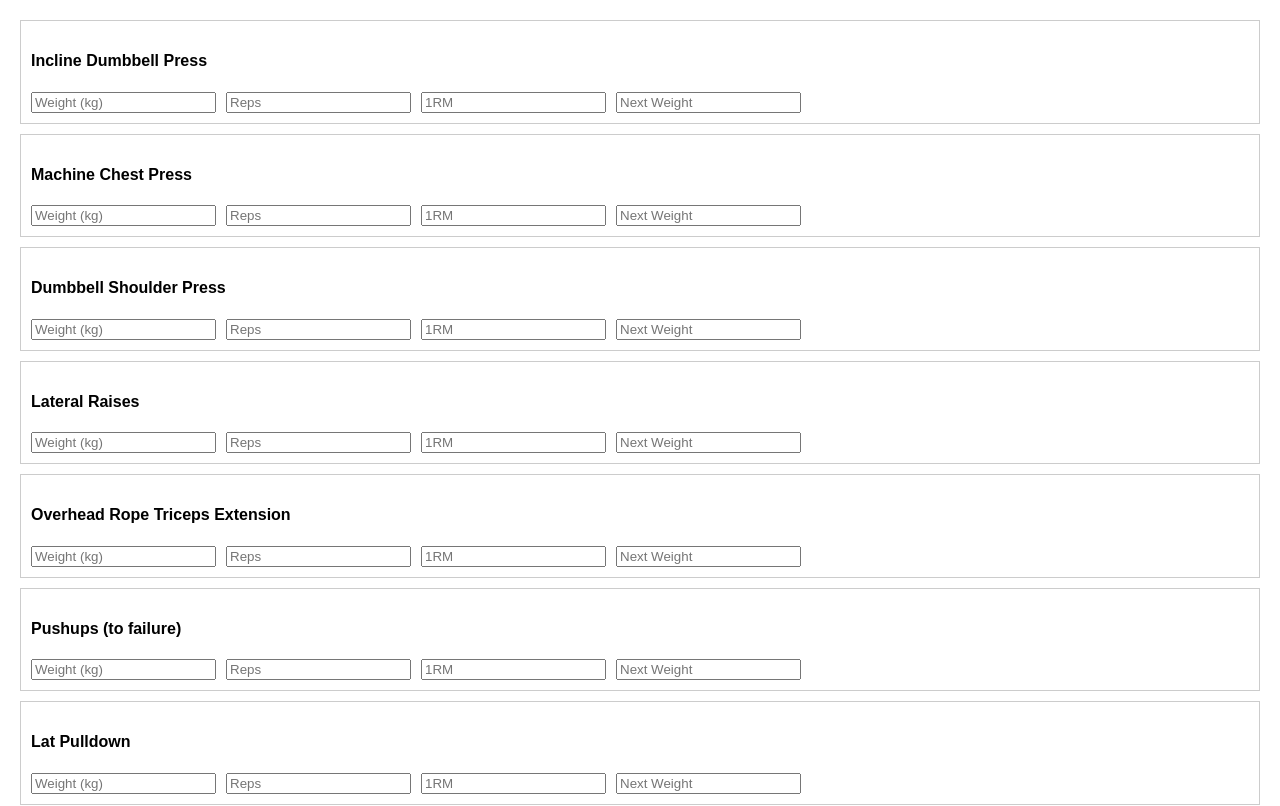
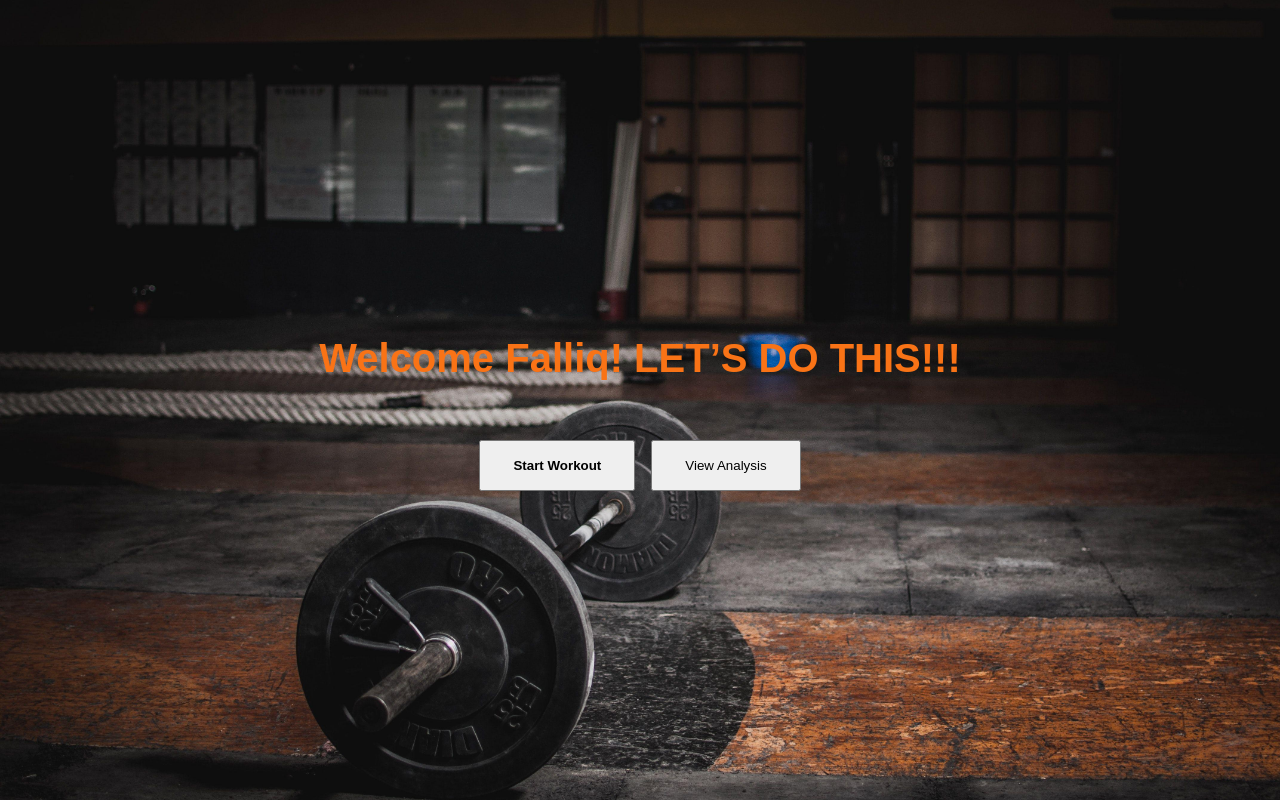
Before and after one commit to mrfalliq/workout-tracker, a React (Create React App) app: page / in a window 1280 px wide. Shown: the top 806 px of the page. Built offline with nearby package versions, Linux system fonts and the light colour scheme.

Commit message:
Finalizing for Vercel deployment

```diff
--- a/package.json
+++ b/package.json
@@ -9,7 +9,8 @@
     "@testing-library/user-event": "^13.5.0",
     "react": "^19.1.0",
     "react-dom": "^19.1.0",
-    "react-scripts": "5.0.1",
+    "react-scripts": "^3.0.1",
+    "recharts": "^2.15.3",
     "web-vitals": "^2.1.4"
   },
   "scripts": {
--- a/src/App.js
+++ b/src/App.js
@@ -1,76 +1,253 @@
-import React, { useState } from "react";
+// Full version with home screen, workout logging, timers, session tracking, and analysis
+import React, { useState, useEffect } from "react";
 
-const exercises = [
-  "Incline Dumbbell Press", "Machine Chest Press", "Dumbbell Shoulder Press",
-  "Lateral Raises", "Overhead Rope Triceps Extension", "Pushups (to failure)",
-  "Lat Pulldown", "Seated Row", "Dumbbell Shrugs", "Face Pulls", "Dumbbell Curls", "Hanging Leg Raises",
-  "Leg Press", "Bulgarian Split Squat", "Hamstring Curls", "Calf Raises", "Walking Lunges",
-  "Arnold Press", "Cable Lateral Raises", "Barbell Curls", "Triceps Pushdowns", "Reverse Pec Deck", "Incline DB Curl + Overhead Triceps (superset)",
-  "Incline Walk (15 mins)", "Battle Rope", "Sled Push", "Cable Crunch", "Ab Rollouts", "Russian Twists"
-];
+const workoutPlan = {
+  "Day 1 - Push": ["Incline Dumbbell Press", "Machine Chest Press", "Dumbbell Shoulder Press", "Lateral Raises", "Overhead Rope Triceps Extension", "Pushups (to failure)"],
+  "Day 2 - Pull": ["Lat Pulldown", "Seated Row", "Dumbbell Shrugs", "Face Pulls", "Dumbbell Curls", "Hanging Leg Raises"],
+  "Day 3 - Legs": ["Leg Press", "Bulgarian Split Squat", "Hamstring Curls", "Calf Raises", "Walking Lunges"],
+  "Day 4 - Shoulders + Arms": ["Arnold Press", "Cable Lateral Raises", "Barbell Curls", "Triceps Pushdowns", "Reverse Pec Deck", "Incline DB Curl + Overhead Triceps (superset)"],
+  "Day 5 - Conditioning + Abs": ["Incline Walk (15 mins)", "Battle Rope", "Sled Push", "Cable Crunch", "Ab Rollouts", "Russian Twists"],
+  "Day 6 - Rest": [],
+  "Day 7 - Rest": []
+};
 
-function App() {
-  const [data, setData] = useState(
-    exercises.map(ex => ({ exercise: ex, weight: "", reps: "", estimated1RM: "", nextWeight: "" }))
-  );
+export default function App() {
+  const [view, setView] = useState("home");
+  const [week] = useState("Week 1");
+  const [data, setData] = useState({});
+  const [expandedDay, setExpandedDay] = useState(null);
+  const [timerDuration, setTimerDuration] = useState(60);
+  const [timeLeft, setTimeLeft] = useState(0);
+  const [timerRunning, setTimerRunning] = useState(false);
+  const [sessionStartTimes, setSessionStartTimes] = useState({});
+  const [liveDurations, setLiveDurations] = useState({});
 
-  const calculate1RM = (weight, reps) => {
-    const w = parseFloat(weight);
-    const r = parseInt(reps);
-    return !isNaN(w) && !isNaN(r) ? (w * (1 + r / 30)).toFixed(2) : "";
+  useEffect(() => {
+    let interval = null;
+    if (timerRunning && timeLeft > 0) {
+      interval = setInterval(() => {
+        setTimeLeft((prev) => prev - 1);
+      }, 1000);
+    } else if (timeLeft === 0 && timerRunning) {
+      setTimerRunning(false);
+      new Audio("https://www.soundjay.com/button/beep-07.wav").play();
+    }
+    return () => clearInterval(interval);
+  }, [timerRunning, timeLeft]);
+
+  useEffect(() => {
+    const interval = setInterval(() => {
+      const updates = { ...liveDurations };
+      Object.entries(sessionStartTimes).forEach(([day, start]) => {
+        if (start) {
+          const now = Date.now();
+          const durationMs = now - start;
+          const minutes = Math.floor(durationMs / 60000);
+          const seconds = Math.floor((durationMs % 60000) / 1000);
+          updates[day] = `${minutes}m ${seconds}s`;
+        }
+      });
+      setLiveDurations(updates);
+    }, 1000);
+    return () => clearInterval(interval);
+  }, [sessionStartTimes]);
+
+  const toggleDay = (day) => {
+    setExpandedDay(expandedDay === day ? null : day);
   };
 
-  const calculateNext = (rm, targetPercent = 0.75) => {
-    const value = parseFloat(rm);
-    return !isNaN(value) ? (value * targetPercent).toFixed(2) : "";
+  const handleChange = (day, exercise, idx, field, value) => {
+    const updated = { ...data };
+    if (!updated[week]) updated[week] = {};
+    if (!updated[week][day]) updated[week][day] = {};
+    if (!updated[week][day][exercise]) updated[week][day][exercise] = [];
+    const sets = [...updated[week][day][exercise]];
+    sets[idx] = { ...sets[idx], [field]: value };
+    const reps = parseInt(sets[idx]?.reps);
+    const weight = parseFloat(sets[idx]?.weight);
+    if (!isNaN(reps) && !isNaN(weight)) {
+      sets[idx].estimated1RM = (weight * (1 + reps / 30)).toFixed(2);
+      sets[idx].nextWeight = (sets[idx].estimated1RM * 0.75).toFixed(2);
+    }
+    updated[week][day][exercise] = sets;
+    setData(updated);
   };
 
-  const handleChange = (index, field, value) => {
-    const newData = [...data];
-    newData[index][field] = value;
-    if (field === "weight" || field === "reps") {
-      const rm = calculate1RM(newData[index].weight, newData[index].reps);
-      newData[index].estimated1RM = rm;
-      newData[index].nextWeight = calculateNext(rm);
-    }
-    setData(newData);
+  const addSet = (day, exercise) => {
+    const updated = { ...data };
+    if (!updated[week]) updated[week] = {};
+    if (!updated[week][day]) updated[week][day] = {};
+    if (!updated[week][day][exercise]) updated[week][day][exercise] = [];
+    updated[week][day][exercise].push({ weight: "", reps: "", estimated1RM: "", nextWeight: "" });
+    setData(updated);
   };
 
+  const removeSet = (day, exercise, idx) => {
+    const updated = { ...data };
+    updated[week][day][exercise].splice(idx, 1);
+    setData(updated);
+  };
+
+  const startSession = (day) => {
+    setSessionStartTimes({ ...sessionStartTimes, [day]: Date.now() });
+  };
+
+  const endSession = (day) => {
+    const start = sessionStartTimes[day];
+    if (!start) return;
+    const end = Date.now();
+    const durationMs = end - start;
+    const minutes = Math.floor(durationMs / 60000);
+    const seconds = Math.floor((durationMs % 60000) / 1000);
+    const updated = { ...data };
+    if (!updated[week]) updated[week] = {};
+    if (!updated[week][day]) updated[week][day] = {};
+    updated[week][day]._sessionDuration = `${minutes}m ${seconds}s`;
+    setData(updated);
+    setSessionStartTimes({ ...sessionStartTimes, [day]: null });
+    const newLive = { ...liveDurations };
+    delete newLive[day];
+    setLiveDurations(newLive);
+  };
+
+  const calculateSummary = (weekData) => {
+    let totalVolume = 0;
+    let top1RM = 0;
+    let bestLift = "-";
+    Object.entries(weekData || {}).forEach(([day, exercises]) => {
+      Object.entries(exercises || {}).forEach(([exercise, sets]) => {
+        (sets || []).forEach(set => {
+          const w = parseFloat(set.weight);
+          const r = parseFloat(set.reps);
+          const rm = parseFloat(set.estimated1RM);
+          if (!isNaN(w) && !isNaN(r)) totalVolume += w * r;
+          if (!isNaN(rm) && rm > top1RM) {
+            top1RM = rm;
+            bestLift = exercise;
+          }
+        });
+      });
+    });
+    return { totalVolume, top1RM, bestLift };
+  };
+
+  const exportToCSV = () => {
+    const lines = ["Week,Day,Exercise,Set,Weight,Reps,Estimated 1RM,Next Weight,Session Duration"];
+    Object.entries(data).forEach(([weekName, weekData]) => {
+      Object.entries(weekData).forEach(([day, dayData]) => {
+        Object.entries(dayData).forEach(([exercise, sets]) => {
+          if (exercise.startsWith("_")) return;
+          sets.forEach((set, idx) => {
+            lines.push([
+              weekName,
+              day,
+              exercise,
+              idx + 1,
+              set.weight,
+              set.reps,
+              set.estimated1RM,
+              set.nextWeight,
+              dayData._sessionDuration || ""
+            ].join(","));
+          });
+        });
+      });
+    });
+    const blob = new Blob([lines.join("\n")], { type: "text/csv" });
+    const url = URL.createObjectURL(blob);
+    const a = document.createElement("a");
+    a.href = url;
+    a.download = "workout_data.csv";
+    a.click();
+  };
+
+  if (view === "analysis") {
+    const summary = calculateSummary(data[week]);
+    return (
+      <div style={{
+  padding: '2rem',
+  backgroundColor: '#111',
+  color: 'white',
+  fontFamily: 'Lilita One, sans-serif',
+  minHeight: '100vh'
+}}>
+        <h2 style={{ fontSize: '2rem' }}>Workout Analysis - {week}</h2>
+        <p>Total Volume: {summary.totalVolume.toFixed(2)} kg</p>
+        <p>Top Estimated 1RM: {summary.top1RM.toFixed(2)} kg</p>
+        <p>Best Lift: {summary.bestLift}</p>
+        <button onClick={exportToCSV} style={{ marginTop: '2rem', padding: '0.5rem 1rem' }}>Export to CSV</button>
+        <button onClick={() => setView("home")} style={{ marginLeft: '1rem', padding: '0.5rem 1rem' }}>Back to Home</button>
+      </div>
+    );
+  }
+
+  if (view === "workout") {
+    return (
+      <div style={{ backgroundColor: "#111", color: "#fff", minHeight: "100vh", fontFamily: "Lilita One, sans-serif", padding: "2rem" }}>
+        <h2 style={{ fontSize: "2rem", marginBottom: "1rem" }}>Weekly Workout Plan ({week})</h2>
+        <div style={{ marginBottom: '1.5rem' }}>
+          <label>Select Rest Timer: </label>
+          <select value={timerDuration} onChange={e => setTimerDuration(Number(e.target.value))}>
+            <option value={60}>60 seconds</option>
+            <option value={90}>90 seconds</option>
+            <option value={120}>120 seconds</option>
+            <option value={180}>180 seconds</option>
+          </select>
+          <button onClick={() => { setTimeLeft(timerDuration); setTimerRunning(true); }} style={{ marginLeft: '1rem' }}>Start Timer</button>
+          {timerRunning && <p>⏱ Time Left: {timeLeft}s</p>}
+        </div>
+        {Object.entries(workoutPlan).map(([day, exercises]) => (
+          <div key={day} style={{ marginBottom: "2rem", borderBottom: "1px solid #444", paddingBottom: "1rem" }}>
+            <h3 onClick={() => toggleDay(day)} style={{ color: "#f97316", cursor: "pointer" }}>{expandedDay === day ? '▼' : '▶'} {day}</h3>
+            {expandedDay === day && (
+              <div>
+                {data[week]?.[day]?._sessionDuration && <p><strong>Session Duration:</strong> {data[week][day]._sessionDuration}</p>}
+                {liveDurations[day] && <p><strong>⏱ Session Timer:</strong> {liveDurations[day]}</p>}
+                {!sessionStartTimes[day] && <button onClick={() => startSession(day)}>Start Session</button>}
+                {sessionStartTimes[day] && <button onClick={() => endSession(day)}>End Session</button>}
+                {exercises.length === 0 ? <p>Rest Day</p> : exercises.map(exercise => (
+                  <div key={exercise} style={{ marginBottom: '1.5rem' }}>
+                    <h4>{exercise}</h4>
+                    {(data[week]?.[day]?.[exercise] || []).map((set, idx) => (
+                      <div key={idx} style={{ display: 'flex', flexWrap: 'wrap', gap: '0.5rem', marginBottom: '0.5rem' }}>
+                        <input placeholder="Weight (kg)" value={set.weight} onChange={e => handleChange(day, exercise, idx, 'weight', e.target.value)} />
+                        <input placeholder="Reps" value={set.reps} onChange={e => handleChange(day, exercise, idx, 'reps', e.target.value)} />
+                        <input placeholder="1RM" value={set.estimated1RM || ""} readOnly />
+                        <input placeholder="Next Wt" value={set.nextWeight || ""} readOnly />
+                        <button onClick={() => removeSet(day, exercise, idx)}>Remove</button>
+                      </div>
+                    ))}
+                    <button onClick={() => addSet(day, exercise)}>+ Add Set</button>
+                  </div>
+                ))}
+              </div>
+            )}
+          </div>
+        ))}
+        <button onClick={() => setView("home")} style={{ marginTop: "2rem", padding: "0.5rem 1rem" }}>Back to Home</button>
+      </div>
+    );
+  }
+
   return (
-    <div style={{ padding: "20px", fontFamily: "Arial" }}>
-      {data.map((entry, idx) => (
-        <div key={idx} style={{ border: "1px solid #ccc", marginBottom: "10px", padding: "10px" }}>
-          <h4>{entry.exercise}</h4>
-          <div style={{ display: "flex", gap: "10px", flexWrap: "wrap" }}>
-            <input
-              type="number"
-              placeholder="Weight (kg)"
-              value={entry.weight}
-              onChange={e => handleChange(idx, "weight", e.target.value)}
-            />
-            <input
-              type="number"
-              placeholder="Reps"
-              value={entry.reps}
-              onChange={e => handleChange(idx, "reps", e.target.value)}
-            />
-            <input
-              type="text"
-              placeholder="1RM"
-              value={entry.estimated1RM}
-              readOnly
-            />
-            <input
-              type="text"
-              placeholder="Next Weight"
-              value={entry.nextWeight}
-              readOnly
-            />
-          </div>
-        </div>
-      ))}
+    <div style={{
+      backgroundImage: "url('/hero.jpg')",
+      backgroundSize: "cover",
+      backgroundPosition: "center",
+      backgroundRepeat: "no-repeat",
+      color: "#fff",
+      minHeight: "100vh",
+      fontFamily: "Lilita One, sans-serif",
+      display: "flex",
+      flexDirection: "column",
+      alignItems: "center",
+      justifyContent: "center"
+    }}>
+      <h1 style={{ fontSize: "2.5rem", color: "#f97316" }}>Welcome Falliq! LET’S DO THIS!!!</h1>
+      <div style={{ marginTop: "2rem" }}>
+        <button onClick={() => setView("workout")} style={{ padding: "1rem 2rem", marginRight: "1rem", fontWeight: "600" }}>Start Workout</button>
+        <button onClick={() => setView("analysis")} style={{ padding: "1rem 2rem" }}>View Analysis</button>
+      </div>
     </div>
   );
 }
-
-export default App;
```
Also changed, not shown: public/hero.jpg (added), 1 other file (tests, documents, lock files or other folders).
